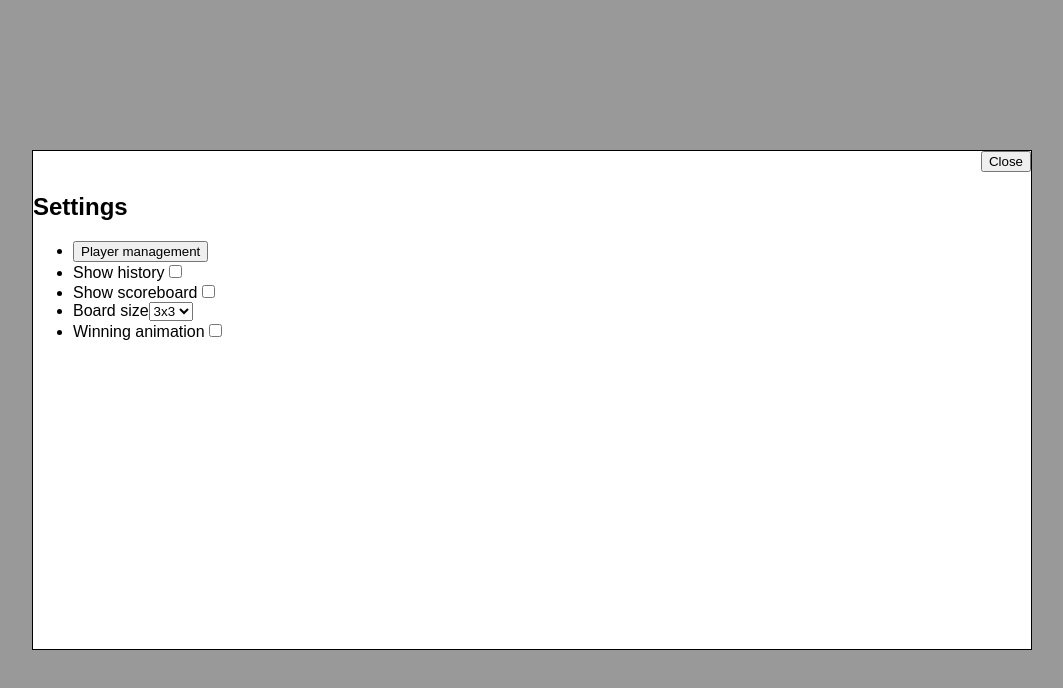
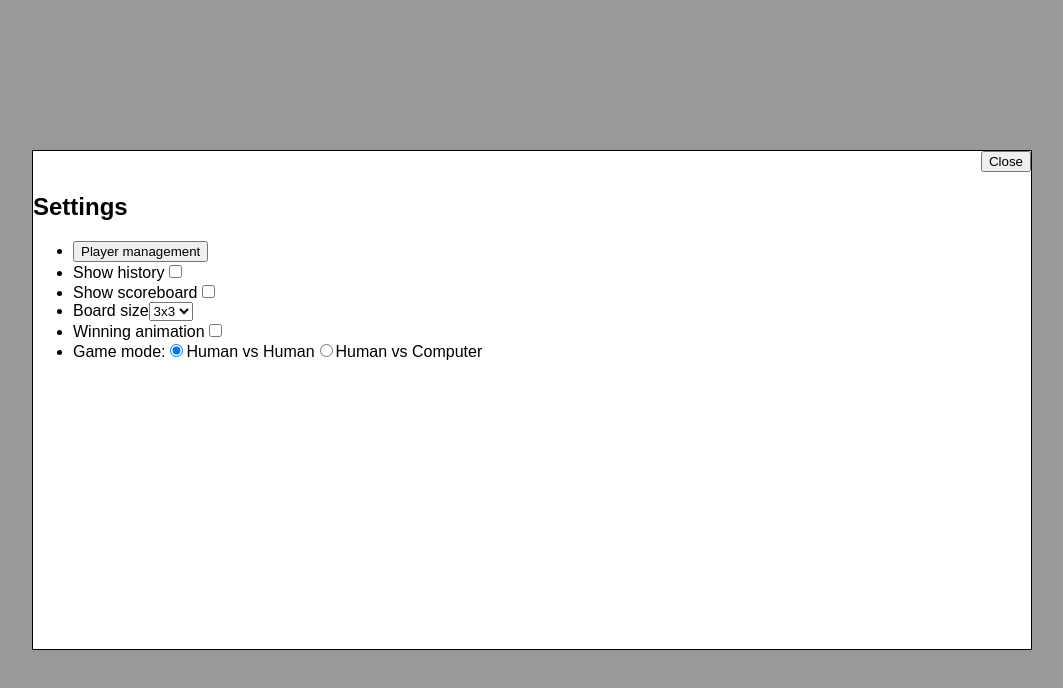
Before and after one commit to Zetneki/react-tic-tac-toe, a React app: page / in a window 1280 px wide. Both pictures are taken after a click on the button "Settings". Shown: the top 688 px of the page, without its empty margins (108-1171 px from the left). Built offline with nearby package versions, Linux system fonts and the light colour scheme; the HTML template or start-up script is replaced by a standard one.

Commit message:
player management change

```diff
--- a/src/App.tsx
+++ b/src/App.tsx
@@ -12,24 +12,23 @@ import Settings from "./components/Settings/Settings";
 import type { SettingsValues } from "./modules/settingsValues";
 import WinningAnimation from "./components/WinningAnimation/WinningAnimation";
 import type { GameResult } from "./modules/gameResult";
+import type { CurrentPlayerId } from "./types/currentPlayerId";
 
 function App() {
   const [players, setPlayers] = useState<Player[]>([
     {
       id: crypto.randomUUID(),
-      name: "Player X",
-      type: "human",
+      name: "Player 1",
       isDefault: true,
     },
     {
       id: crypto.randomUUID(),
-      name: "Player O",
-      type: "human",
+      name: "Player 2",
       isDefault: true,
     },
   ]);
   const [currentPlayers, setCurrentPlayers] = useState<
-    Record<PlayerSymbol, string>
+    Record<PlayerSymbol, CurrentPlayerId>
   >({
     X: players[0].id,
     O: players[1].id,
@@ -39,6 +38,7 @@ function App() {
     scoreBoardMode: false,
     boardSize: 3,
     winningAnimationMode: false,
+    gameMode: "human-vs-human",
   });
   const [playersStats, setPlayersStats] = useState<PlayerStats[]>([]);
   const [history, setHistory] = useState([
@@ -102,7 +102,6 @@ function App() {
     const newPlayer: Player = {
       id: crypto.randomUUID(),
       name: userName,
-      type: "human",
       isDefault: false,
     };
 
@@ -127,6 +126,22 @@ function App() {
     if (currentPlayers[playerSymbol] === playerId) return;
 
     handleNewGame();
+
+    if (settingsValues.gameMode === "human-vs-computer") {
+      if (playerSymbol === "X") {
+        setCurrentPlayers({
+          X: playerId,
+          O: "computer",
+        });
+      } else {
+        setCurrentPlayers({
+          X: "computer",
+          O: playerId,
+        });
+      }
+
+      return;
+    }
 
     setCurrentPlayers((current) => {
       const updatedPlayers = { ...current };
@@ -166,6 +181,7 @@ function App() {
         <Settings
           players={players}
           currentPlayers={currentPlayers}
+          setCurrentPlayers={setCurrentPlayers}
           onCreatePlayer={createPlayer}
           onDeletePlayer={deletePlayer}
           onSelectPlayer={selectPlayer}
--- a/src/components/Settings/PlayerManagement/PlayerManagement.tsx
+++ b/src/components/Settings/PlayerManagement/PlayerManagement.tsx
@@ -2,6 +2,7 @@ import { useState } from "react";
 import type { Player } from "../../../modules/player";
 import "./PlayerManagement.scss";
 import type { PlayerSymbol } from "../../../types/playerSymbol";
+import type { GameType } from "../../../types/gameType";
 
 function PlayerManagement({
   players,
@@ -9,18 +10,72 @@ function PlayerManagement({
   onCreatePlayer,
   onDeletePlayer,
   onSelectPlayer,
+  gameMode,
 }: {
   players: Player[];
   currentPlayers: Record<PlayerSymbol, string>;
   onCreatePlayer: (name: string) => void;
   onDeletePlayer: (id: string) => void;
   onSelectPlayer: (playerId: string, playerSymbol: PlayerSymbol) => void;
+  gameMode: GameType;
 }) {
   const [playerName, setPlayerName] = useState<string>("");
 
   function handleCreatePlayer() {
     onCreatePlayer(playerName);
     setPlayerName("");
+  }
+
+  if (gameMode === "human-vs-computer") {
+    return (
+      <div className="player-management">
+        <div className="player-management__header">
+          <input
+            type="text"
+            placeholder="Player name"
+            value={playerName}
+            maxLength={20}
+            onChange={(e) => setPlayerName(e.target.value)}
+          />
+          <button onClick={() => handleCreatePlayer()}>
+            Create new player
+          </button>
+        </div>
+
+        {players.map((player) => (
+          <div className="player-row" key={player.id}>
+            <div className="player-row__name">
+              <p>{player.name}</p>
+
+              {player.id === currentPlayers.X && <p>Currently playing as X</p>}
+              {player.id === currentPlayers.O && <p>Currently playing as O</p>}
+            </div>
+
+            <div className="player-row__handle">
+              <button
+                disabled={player.id === currentPlayers.X}
+                onClick={() => onSelectPlayer(player.id, "X")}
+              >
+                Play as X
+              </button>
+
+              <button
+                disabled={player.id === currentPlayers.O}
+                onClick={() => onSelectPlayer(player.id, "O")}
+              >
+                Play as O
+              </button>
+
+              {!player.isDefault && (
+                <button onClick={() => onDeletePlayer(player.id)}>
+                  Delete
+                </button>
+              )}
+            </div>
+          </div>
+        ))}
+      </div>
+    );
   }
 
   return (
--- a/src/components/Settings/Settings.tsx
+++ b/src/components/Settings/Settings.tsx
@@ -5,10 +5,12 @@ import PlayerManagement from "./PlayerManagement/PlayerManagement";
 import type { Player } from "../../modules/player";
 import type { PlayerSymbol } from "../../types/playerSymbol";
 import type { SettingsValues } from "../../modules/settingsValues";
+import type { GameType } from "../../types/gameType";
 
 function Settings({
   players,
   currentPlayers,
+  setCurrentPlayers,
   onCreatePlayer,
   onDeletePlayer,
   onSelectPlayer,
@@ -18,6 +20,7 @@ function Settings({
 }: {
   players: Player[];
   currentPlayers: Record<PlayerSymbol, string>;
+  setCurrentPlayers: (players: Record<PlayerSymbol, string>) => void;
   onCreatePlayer: (name: string) => void;
   onDeletePlayer: (id: string) => void;
   onSelectPlayer: (playerId: string, playerSymbol: PlayerSymbol) => void;
@@ -114,6 +117,61 @@ function Settings({
                       ></input>
                     </span>
                   </li>
+                  <li>
+                    Game mode:
+                    <span>
+                      <input
+                        type="radio"
+                        name="gamemode"
+                        value="human-vs-human"
+                        id="human-vs-human"
+                        checked={settingsValues.gameMode === "human-vs-human"}
+                        onChange={(e) => {
+                          const gameMode = e.target.value as GameType;
+                          setSettingsValues({
+                            ...settingsValues,
+                            gameMode,
+                          });
+
+                          setCurrentPlayers({
+                            ...currentPlayers,
+                            O:
+                              players.find((p) => p.id !== currentPlayers.X)
+                                ?.id ?? players[1].id,
+                          });
+
+                          newGame(settingsValues.boardSize);
+                        }}
+                      />
+                      <label htmlFor="human-vs-human">Human vs Human</label>
+                      <input
+                        type="radio"
+                        name="gamemode"
+                        value="human-vs-computer"
+                        id="human-vs-computer"
+                        checked={
+                          settingsValues.gameMode === "human-vs-computer"
+                        }
+                        onChange={(e) => {
+                          const gameMode = e.target.value as GameType;
+                          setSettingsValues({
+                            ...settingsValues,
+                            gameMode,
+                          });
+
+                          setCurrentPlayers({
+                            ...currentPlayers,
+                            O: "computer",
+                          });
+
+                          newGame(settingsValues.boardSize);
+                        }}
+                      />
+                      <label htmlFor="human-vs-computer">
+                        Human vs Computer
+                      </label>
+                    </span>
+                  </li>
                 </ul>
               </div>
             )}
@@ -130,6 +188,7 @@ function Settings({
                   onCreatePlayer={onCreatePlayer}
                   onDeletePlayer={onDeletePlayer}
                   onSelectPlayer={onSelectPlayer}
+                  gameMode={settingsValues.gameMode}
                 />
               </div>
             )}
--- /dev/null
+++ b/src/constants/computer.ts
@@ -0,0 +1 @@
+export const COMPUTER_ID = "computer";
--- /dev/null
+++ b/src/helpers/calculateComputerMove.ts
@@ -0,0 +1 @@
+export function calculateComputerMove() {}
--- a/src/modules/player.ts
+++ b/src/modules/player.ts
@@ -1,8 +1,5 @@
-import type { PlayerType } from "../types/playerType";
-
 export interface Player {
   id: string;
   name: string;
-  type: PlayerType;
   isDefault: boolean;
 }
--- a/src/modules/settingsValues.ts
+++ b/src/modules/settingsValues.ts
@@ -1,8 +1,11 @@
+import type { GameType } from "../types/gameType";
+
 export interface SettingsValues {
   historyMode: boolean;
   scoreBoardMode: boolean;
   boardSize: number;
   winningAnimationMode: boolean;
+  gameMode: GameType;
 }
 
 // theme,
--- /dev/null
+++ b/src/types/currentPlayerId.ts
@@ -0,0 +1,3 @@
+import type { COMPUTER_ID } from "../constants/computer";
+
+export type CurrentPlayerId = string | typeof COMPUTER_ID;
--- /dev/null
+++ b/src/types/gameType.ts
@@ -0,0 +1 @@
+export type GameType = "human-vs-human" | "human-vs-computer";
```
Also changed, not shown: 1 other file (tests, documents, lock files or other folders).
